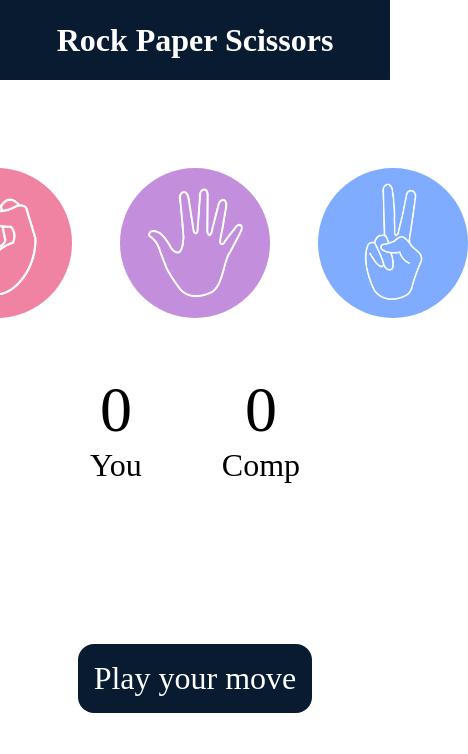
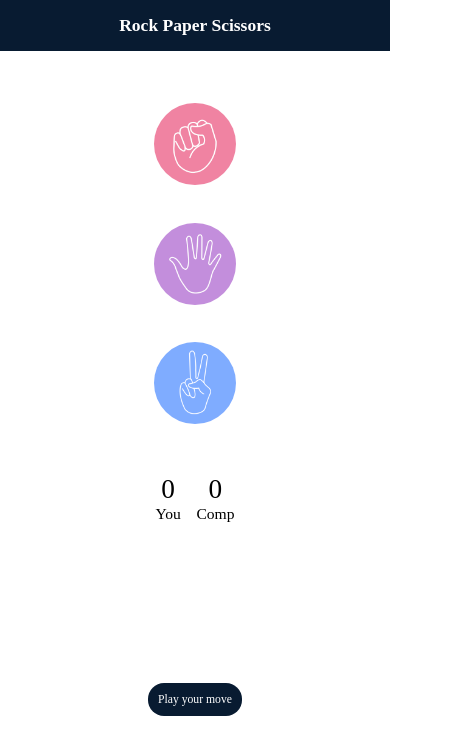
Before and after one commit to Shreyashgol/Rock-Paper-Scissor-Game, a plain HTML site: page index.html in a window 390 px wide. Shown: the whole page, 468 px wide, since content can reach past the window. Drawn offline with Linux system fonts and the light colour scheme.

Commit message:
this is my mini project1

```diff
--- a/style.css
+++ b/style.css
@@ -76,3 +76,107 @@ p{
     border-radius: 1rem;
 
 }
+
+@media (max-width: 1024px) {
+    .choices {
+        gap: 4vw;
+        margin-top: 6vh;
+    }
+
+    .choice {
+        height: 14vw;
+        width: 14vw;
+    }
+
+    img {
+        height: 13vw;
+        width: 13vw;
+    }
+
+    .score-board {
+        font-size: 2.5vw;
+        gap: 6vw;
+    }
+
+    #user-score, #comp-score {
+        font-size: 5vw;
+    }
+
+    #msg {
+        font-size: 2vw;
+        padding: 1vw;
+    }
+}
+
+@media (max-width: 768px) {
+    h1 {
+        font-size: 3.5vw;
+        height: 7vh;
+        line-height: 7vh;
+    }
+
+    .choices {
+        flex-direction: column;
+        gap: 5vh;
+    }
+
+    .choice {
+        height: 18vw;
+        width: 18vw;
+    }
+
+    img {
+        height: 17vw;
+        width: 17vw;
+    }
+
+    .score-board {
+        font-size: 3vw;
+        gap: 5vw;
+    }
+
+    #user-score, #comp-score {
+        font-size: 6vw;
+    }
+
+    #msg {
+        font-size: 2.5vw;
+        padding: 2vw;
+    }
+}
+
+@media (max-width: 480px) {
+    h1 {
+        font-size: 4.5vw;
+        height: 6vh;
+        line-height: 6vh;
+    }
+
+    .choices {
+        gap: 4vh;
+    }
+
+    .choice {
+        height: 22vw;
+        width: 22vw;
+    }
+
+    img {
+        height: 21vw;
+        width: 21vw;
+    }
+
+    .score-board {
+        font-size: 4vw;
+        gap: 4vw;
+    }
+
+    #user-score, #comp-score {
+        font-size: 7vw;
+    }
+
+    #msg {
+        font-size: 3vw;
+        padding: 2.5vw;
+    }
+}
```
